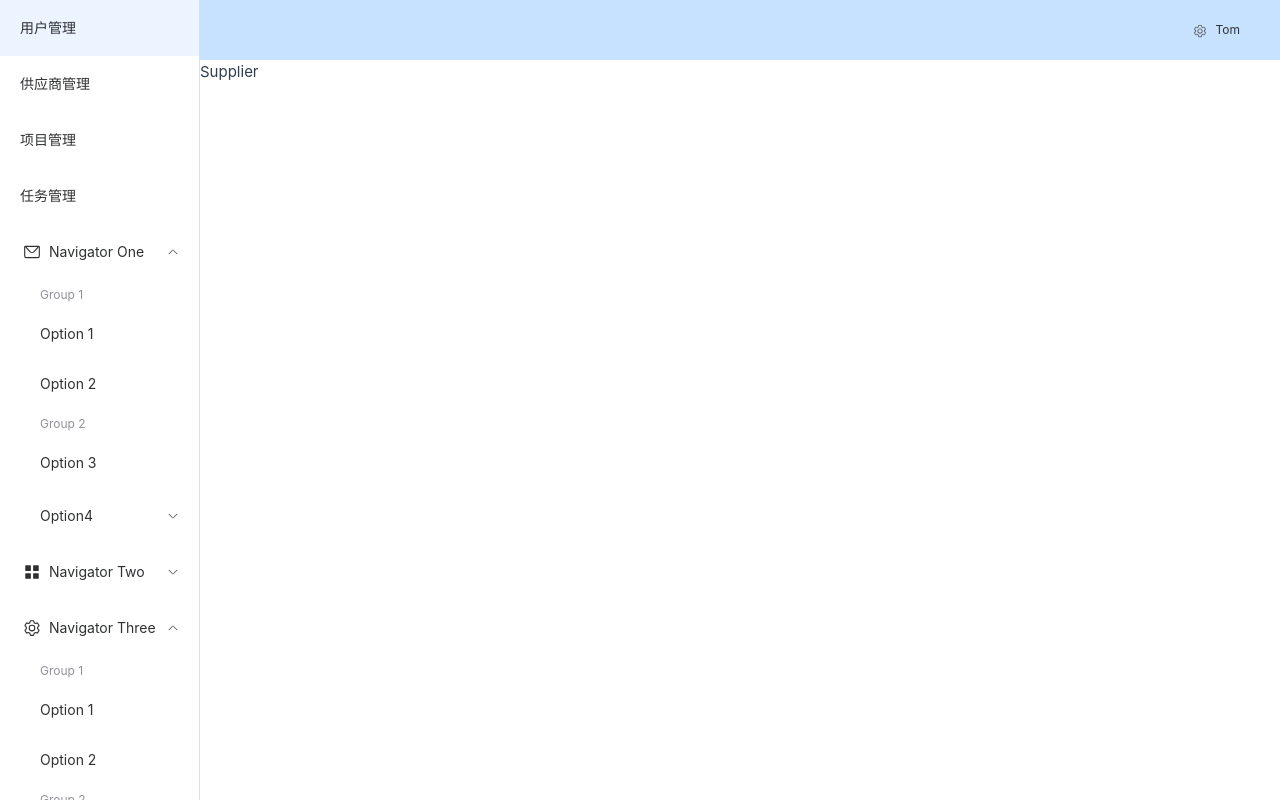
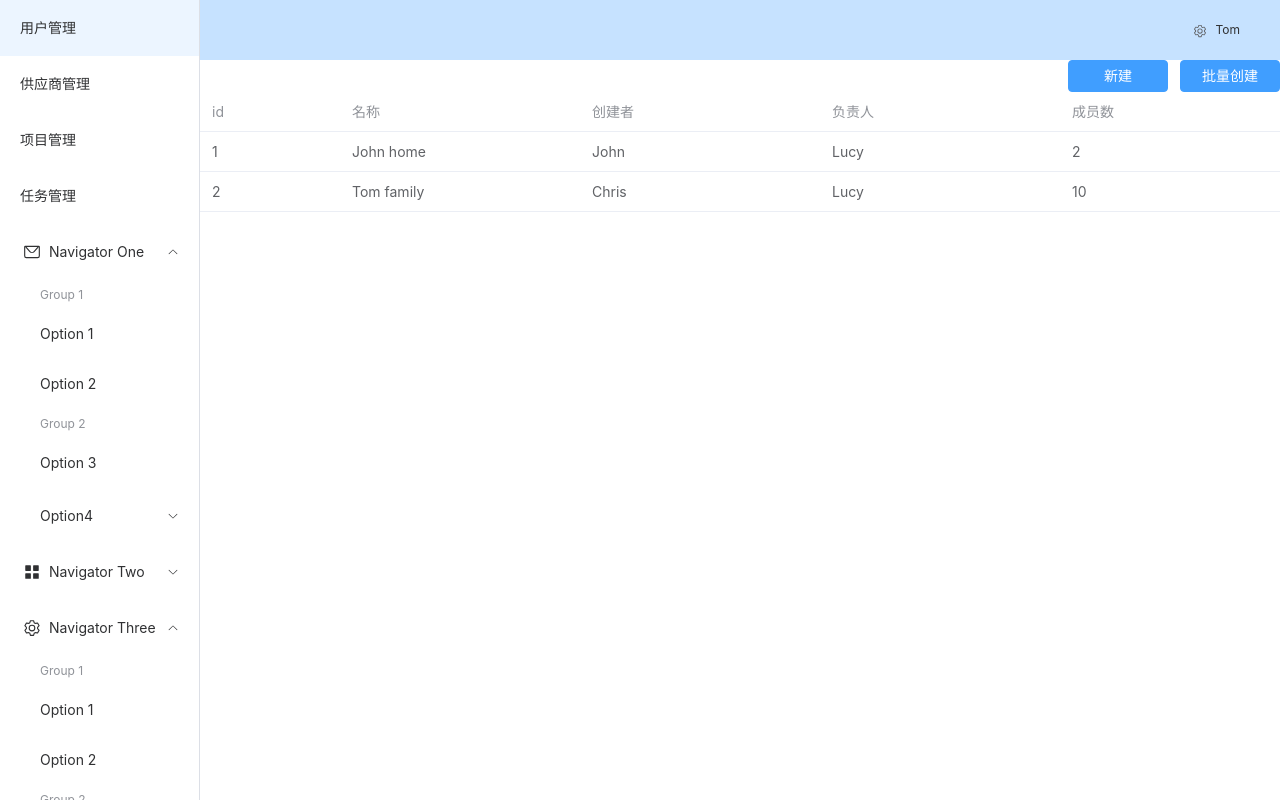
Before and after one commit to dxsooo/saop, a Vue app: page /supplier in a window 1280 px wide. Built offline with nearby package versions, Linux system fonts and the light colour scheme.

Commit message:
add get supplier list mock and basic supplier view

```diff
--- /dev/null
+++ b/src/api/supplier.ts
@@ -0,0 +1,9 @@
+import req from '@/utils/request'
+
+export const get_supplier_list = (data: any) => {
+    return req({
+        url: '/suppliers',
+        method: 'get',
+        data
+    })
+}
--- a/src/mock/index.ts
+++ b/src/mock/index.ts
@@ -19,7 +19,34 @@ Mock.mock('/api/users', {
         items: [
             { id: 1, username: 'John', enable: true, role_name: '系统运营', role_id: 1 },
             { id: 2, username: 'Tom', enable: true, role_name: '标注员', role_id: 5 },
-            { id: 3, username: 'Mary', enable: false, role_name: '审核员', role_id: 4 }
+            { id: 3, username: 'Mary', enable: false, role_name: '审核员', role_id: 4 },
+            { id: 4, username: 'Lucy', enable: false, role_name: '供应商运营', role_id: 3 },
+            { id: 5, username: 'Chris', enable: false, role_name: '业务运营', role_id: 2 }
         ]
     }
 })
+
+Mock.mock('/api/suppliers', {
+    code: 0,
+    message: 'ok',
+    data: {
+        items: [
+            {
+                id: 1, name: 'John home', creator: {
+                    id: 1, name: 'John'
+                }, ops: [{
+                    id: 4, name: 'Lucy'
+                }], business_ops: [{
+                    id: 1, name: 'John'
+                }], member_cnt: 2
+            },
+            {
+                id: 2, name: 'Tom family', creator: {
+                    id: 5, name: 'Chris'
+                }, ops: [{
+                    id: 4, name: 'Lucy'
+                }], business_ops: [], member_cnt: 10
+            },
+        ]
+    }
+})
--- a/src/views/SupplierView.vue
+++ b/src/views/SupplierView.vue
@@ -24,7 +24,29 @@
             </el-header>
 
             <el-main>
-                Supplier
+                <div align="right">
+                    <el-button type="primary" style="width:100px;">
+                        新建
+                    </el-button>
+                    <el-button type="primary" style="width:100px;">
+                        批量创建
+                    </el-button>
+                </div>
+                <el-table :data="tableData">
+                    <el-table-column prop="id" label="id" width="140" />
+                    <el-table-column prop="name" label="名称" width="240" />
+                    <el-table-column label="创建者" width="240">
+                        <template #default="scope">
+                            {{ scope.row.creator.name }}
+                        </template>
+                    </el-table-column>
+                    <el-table-column label="负责人" width="240">
+                        <template #default="scope">
+                            {{ joinName(scope.row.ops) }}
+                        </template>
+                    </el-table-column>
+                    <el-table-column prop="member_cnt" label="成员数" />
+                </el-table>
             </el-main>
         </el-container>
     </el-container>
@@ -34,14 +56,28 @@
 import { ref } from 'vue'
 import { Setting } from '@element-plus/icons-vue'
 import Menu from '../components/Menu.vue'
+import { get_supplier_list } from '@/api/supplier'
 
+const tableData = ref(null)
 
-const item = {
-    date: '2016-05-02',
-    name: 'Tom',
-    address: 'No. 189, Grove St, Los Angeles',
+async function fetchData() {
+    const res = await get_supplier_list(null)
+    tableData.value = res.data.data.items
 }
-const tableData = ref(Array.from({ length: 50 }).fill(item))
+
+fetchData()
+
+const joinName = (items: any) => {
+    let string = ''
+    items.map((item: any) => {
+        string += item.name + ','
+    })
+    if (string.length > 0) {
+        string = string.substring(0, string.length - 1)
+    }
+    return string
+}
+
 </script>
 
 <style scoped>
--- a/src/views/UserView.vue
+++ b/src/views/UserView.vue
@@ -51,7 +51,6 @@ import { get_user_list } from '@/api/user'
 const tableData = ref(null)
 
 async function fetchData() {
-    tableData.value = null
     const res = await get_user_list(null)
     tableData.value = res.data.data.items
 }
```
Also changed, not shown: src/components/Menu.vue (line endings or trailing spaces).
